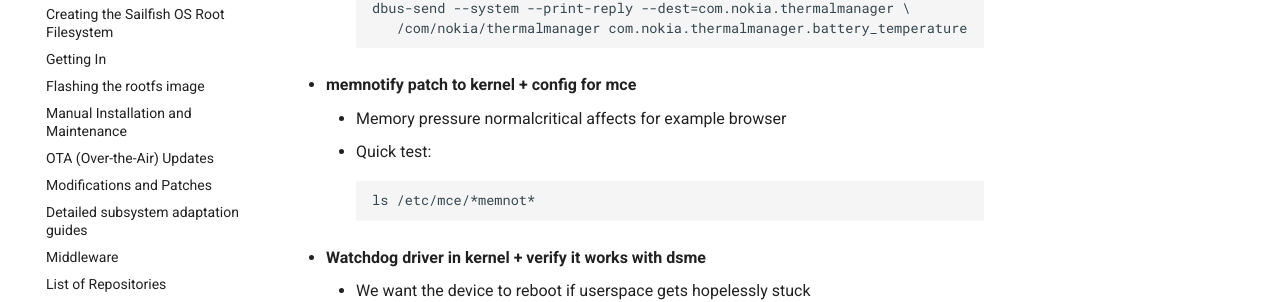
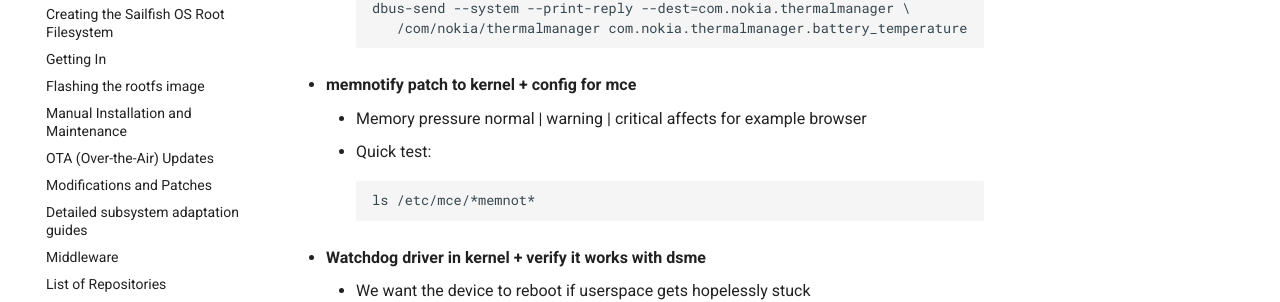
Before and after one commit to mer-hybris/hadk.sailfishos.org, an MkDocs documentation site: the page built from docs/ha-checklist.md, in a window 1280 px wide and 900 px high. Shown: the part 374-676 px from the top of the window. Built offline with MkDocs 1.6.1 and Material for MkDocs 9.7.7, drawn with Linux system fonts in a browser that asks for light colours; comment, search, counter and statistics services are not loaded.

Commit message:
Add separators to memory pressure levels
Signed-off-by: Raine Makelainen <raine.makelainen@jolla.com>

````diff
--- a/docs/ha-checklist.md
+++ b/docs/ha-checklist.md
@@ -13,7 +13,7 @@
       ```
 
 -   **memnotify patch to kernel + config for mce**
-    - Memory pressure normalcritical affects for example browser
+    - Memory pressure normal | warning | critical affects for example browser
     - Quick test:
       ```
       ls /etc/mce/*memnot*
````
